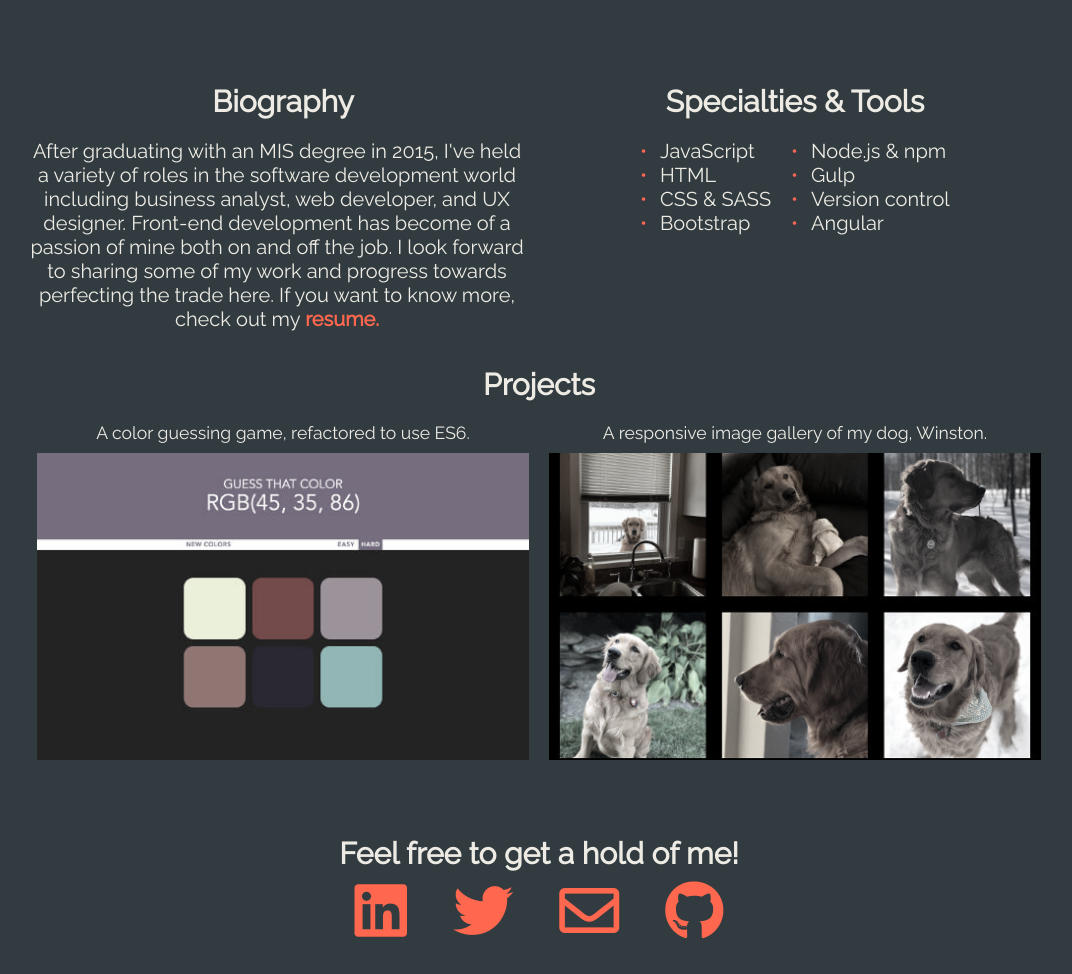
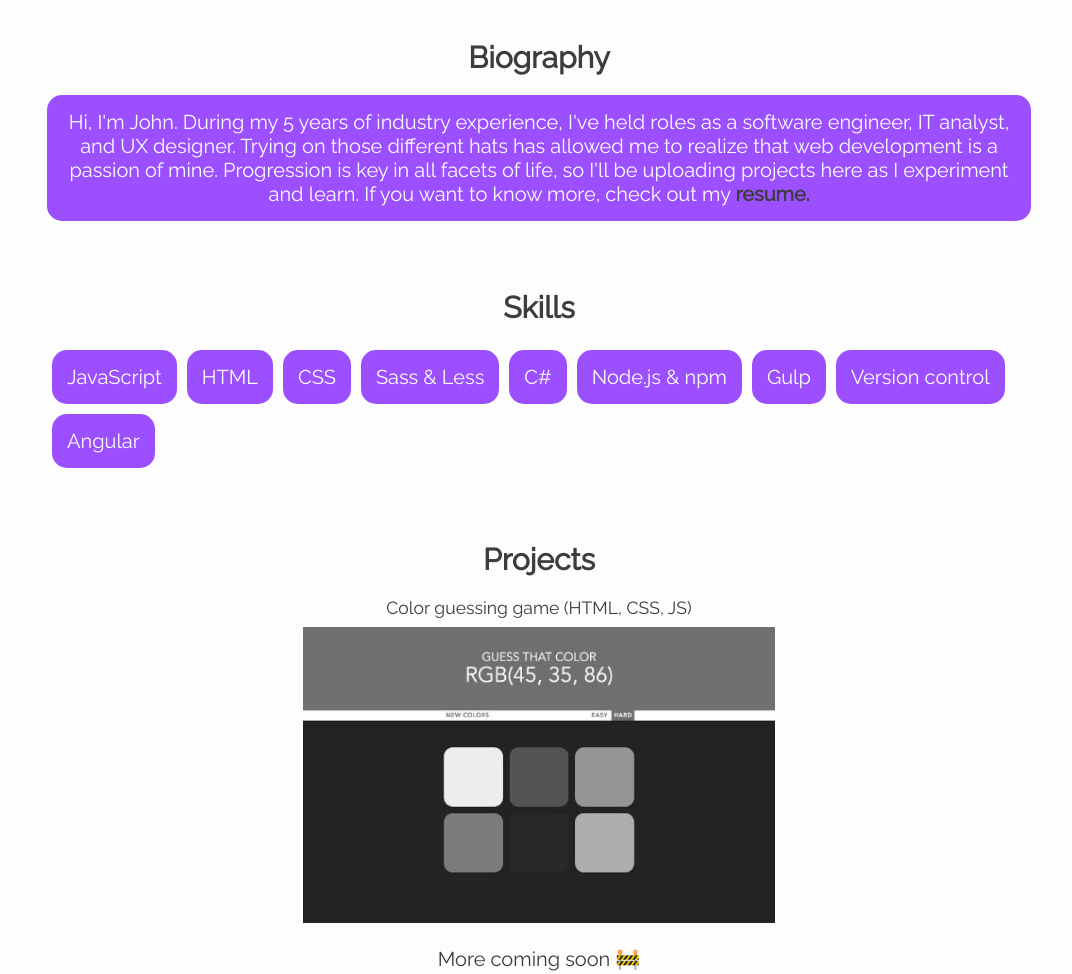
Before and after one commit to john-rapp/portfolio, a website: page index.html in a window 1280 px wide. Shown: the part 780-1754 px from the top of the page, without its empty margins (101-1173 px from the left). Drawn offline with Linux system fonts and the light colour scheme.

Commit message:
bio section re-write, color theme changes, simplified styles, removed outdated projects

```diff
--- a/index.html
+++ b/index.html
@@ -23,24 +23,26 @@
   <body>
     <div class="container">
       <div class="header" id="top">
-        <h1>Hey, I'm John Rapp</h1>
-        <h2>Web Development <span class="alt-color">|</span> UX Design</h2>
         <i
           id="down-arrow"
           class="fas fa-angle-double-down fa-2x"
           tabindex="0"
         ></i>
+        <div>
+          <h1>John Rapp</h1>
+          <h2>Web Development <span class="alt-color">|</span> UX Design</h2>
+        </div>
       </div>
 
       <section id="about">
         <h2 class="section-title">Biography</h2>
-        <p class="shorten-row">
-          After graduating with an MIS degree in 2015, I've held a variety of
-          roles in the software development world including business analyst,
-          web developer, and UX designer. Front-end development has become of a
-          passion of mine both on and off the job. I look forward to sharing
-          some of my work and progress towards perfecting the trade here. If you
-          want to know more, check out my
+        <p class="alt-text-bg">
+          Hi, I'm John. During my 5 years of industry experience, I've held
+          roles as a software engineer, IT analyst, and UX designer. Trying on
+          those different hats has allowed me to realize that web development is
+          a passion of mine. Progression is key in all facets of life, so I'll
+          be uploading projects here as I experiment and learn. If you want to
+          know more, check out my
           <strong
             ><a
               href="https://drive.google.com/file/d/1VmeM9r-JiJa8Isc9kelWGtJNYL0dR9J8/view?usp=sharing"
@@ -48,35 +50,31 @@
               rel="noopener"
               title="View my resume"
               >resume.</a
-            ></strong
-          >
+            >
+          </strong>
         </p>
       </section>
 
       <section id="experience">
-        <h2 class="section-title">Specialties & Tools</h2>
-        <div class="flex-left skill-list">
-          <ul class="text-left">
-            <li>JavaScript</li>
-            <li>HTML</li>
-            <li>CSS & SASS</li>
-            <li>Bootstrap</li>
-          </ul>
-
-          <ul class="text-left">
-            <li>Node.js & npm</li>
-            <li>Gulp</li>
-            <li>Version control</li>
-            <li>Angular</li>
-          </ul>
+        <h2 class="section-title">Skills</h2>
+        <div class="skill-list">
+          <span class="alt-text-bg skill">JavaScript</span>
+          <span class="alt-text-bg skill">HTML</span>
+          <span class="alt-text-bg skill">CSS</span>
+          <span class="alt-text-bg skill">Sass & Less</span>
+          <span class="alt-text-bg skill">C#</span>
+          <span class="alt-text-bg skill">Node.js & npm</span>
+          <span class="alt-text-bg skill">Gulp</span>
+          <span class="alt-text-bg skill">Version control</span>
+          <span class="alt-text-bg skill">Angular</span>
         </div>
       </section>
 
       <section id="projects">
         <h2 class="section-title">Projects</h2>
         <div class="flex-center">
-          <div class="tile shorten-row">
-            <span>A color guessing game, refactored to use ES6.</span>
+          <div class="tile">
+            <span>Color guessing game (HTML, CSS, JS)</span>
             <a
               href="https://codepen.io/jrapp/pen/jpEGWX"
               target="_blank"
@@ -89,17 +87,8 @@
               />
             </a>
           </div>
-          <div class="tile shorten-row">
-            <span>A responsive image gallery of my dog, Winston.</span>
-            <a href="gallery.html" target="_blank" rel="noopener">
-              <img
-                class="project"
-                data-src="./images/image-gallery.jpg"
-                alt="An RGB color guessing game."
-              />
-            </a>
-          </div>
         </div>
+        <p>More coming soon 🚧</p>
       </section>
 
       <footer>
--- a/styles/app/css/gallery.css
+++ /dev/null
@@ -1,47 +0,0 @@
-.light-bg {
-  background: #000;
-}
-
-.container {
-  display: flex;
-  flex-wrap: wrap;
-}
-
-.gallery {
-  width: 30%;
-  height: 30%;
-  margin: 1.66%;
-  transition: all 0.3s;
-}
-
-.gallery:hover {
-  filter: grayscale();
-}
-
-h1 {
-  color: #fff;
-  text-align: center;
-  margin: 2%;
-  font-family: Helvetica;
-}
-
-@media only screen and (max-width: 769px) {
-  .gallery {
-    width: 45%;
-    height: 45%;
-    margin: 2.5%;
-  }
-  h1 {
-    font-size: 3rem;
-  }
-}
-
-@media only screen and (max-width: 570px) {
-  .gallery {
-    width: 95%;
-    height: 95%;
-  }
-  h1 {
-    font-size: 2rem;
-  }
-}
--- a/styles/app/scss/_variables.scss
+++ b/styles/app/scss/_variables.scss
@@ -1,6 +1,6 @@
-$primary-dark: #323c40;
-$primary-light: #edebe4;
-$secondary-dark: #ff674f;
+$primary-dark: #fdfdfd;
+$primary-light: #3d3d3d;
+$secondary-dark: #9b4fff;
 
 $font-fam: 'Raleway', sans-serif;
 $base-font-size: 20px;
--- a/styles/app/scss/styles.scss
+++ b/styles/app/scss/styles.scss
@@ -18,16 +18,15 @@ section {
 }
 
 footer {
-  grid-area: footer;
   text-align: center;
 }
 
 a {
-  color: $secondary-dark;
+  color: $primary-light;
   transition: color 0.3s;
   text-decoration: none;
   &:hover {
-    color: $primary-light;
+    color: $primary-dark;
   }
 }
 
@@ -46,24 +45,6 @@ img {
   }
 }
 
-ul {
-  list-style: none;
-}
-
-li::before {
-  content: '•';
-  color: $secondary-dark;
-  display: inline-block;
-  width: 1em;
-  margin-left: -1em;
-}
-
-.flex-left {
-  display: flex;
-  flex-wrap: wrap;
-  justify-content: flex-start;
-}
-
 .flex-center {
   display: flex;
   flex-wrap: wrap;
@@ -72,26 +53,25 @@ li::before {
 
 .tile {
   width: 48%;
-  margin: 0 1%;
+  margin-bottom: 20px;
   font-size: 1.1rem;
   text-align: center;
 }
 
+.alt-text-bg {
+  background: $secondary-dark;
+  color: $primary-dark;
+  padding: 15px;
+  border-radius: 15px;
+}
+
 .container {
   max-width: 1024px;
-  margin: 5%;
-  display: grid;
-  grid-template-columns: 50% 50%;
-  grid-template-rows: auto;
-  grid-template-areas:
-    'header header'
-    'bio tools'
-    'projects projects'
-    'footer footer';
+  margin: 0 auto;
+  padding: 20px;
 }
 
 .header {
-  grid-area: header;
   height: 100vh;
   padding-top: 25%;
   text-align: center;
@@ -107,13 +87,18 @@ li::before {
   transition: color 0.3s;
 }
 
-.shorten-row {
-  max-width: 500px;
+.skill-list {
+  display: flex;
+  flex-wrap: wrap;
 }
 
-.skill-list {
-  max-width: 350px;
-  margin: 0 auto;
+.skill {
+  margin: 5px;
+  transition: 0.3s;
+  &:hover {
+    background-color: $primary-light;
+    cursor: default;
+  }
 }
 
 .text-left {
@@ -125,24 +110,12 @@ li::before {
 }
 
 .project {
-  filter: grayscale(80%);
+  filter: grayscale(100%);
   -webkit-transition: 0.3s;
   transition: 0.3s;
   &:hover {
     filter: grayscale(0);
   }
-}
-
-#about {
-  grid-area: bio;
-}
-
-#experience {
-  grid-area: tools;
-}
-
-#projects {
-  grid-area: projects;
 }
 
 #contact {
@@ -161,39 +134,3 @@ li::before {
     color: $primary-light;
   }
 }
-
-@media only screen and (min-width: 1100px) {
-  .container {
-    margin: 5% auto;
-  }
-}
-
-@media only screen and (max-width: 921px) {
-  .container {
-    display: flex;
-    flex-wrap: wrap;
-    justify-content: center;
-    margin: 5% auto;
-  }
-
-  .tile {
-    width: 98%;
-    margin-bottom: 2%;
-  }
-}
-
-@media only screen and (max-height: 725px) {
-  .header {
-    padding-top: 10%;
-  }
-}
-
-@media only screen and (max-height: 400px) {
-  body {
-    font-size: 18px;
-  }
-
-  .header {
-    padding-top: 2%;
-  }
-}
```
Also changed, not shown: gallery.html (deleted, +0 -31 lines), dist/gallery.min.css (deleted), dist/styles.min.css, images/IMG_0021.JPG (deleted), images/IMG_0553.JPG (deleted), images/IMG_0615.JPG (deleted), images/IMG_0756.jpg (deleted), images/IMG_0819.JPG (deleted), images/IMG_0822.JPG (deleted), images/IMG_1296.JPG (deleted), images/IMG_1332.jpg (deleted), images/IMG_1347.JPG (deleted), images/image-gallery.jpg (deleted), images/winston-grass.jpg (deleted), 4 more files.
